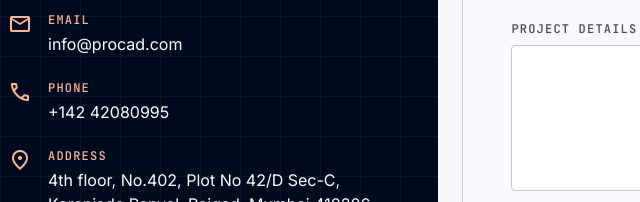
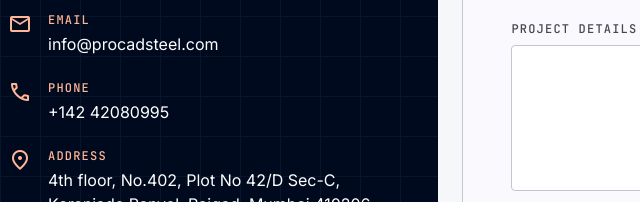
Before and after one commit to procadsteel-cell/procad, a plain HTML site: page contact.html in a window 1280 px wide. Shown: the part 808-1010 px from the top of the page, 64-704 px from the left. Drawn offline with nearby package versions, Linux system fonts and the light colour scheme.

Commit message:
Add files via upload

```diff
--- a/contact.html
+++ b/contact.html
@@ -187,7 +187,7 @@
 <span class="material-symbols-outlined text-secondary-fixed-dim">mail</span>
 <div>
 <p class="font-label-caps text-label-caps text-secondary-fixed-dim uppercase mb-1">Email</p>
-<p class="font-body-md text-body-md">info@procad.com</p>
+<p class="font-body-md text-body-md">info@procadsteel.com</p>
 </div>
 </li>
 <li class="flex items-start gap-4">
```
